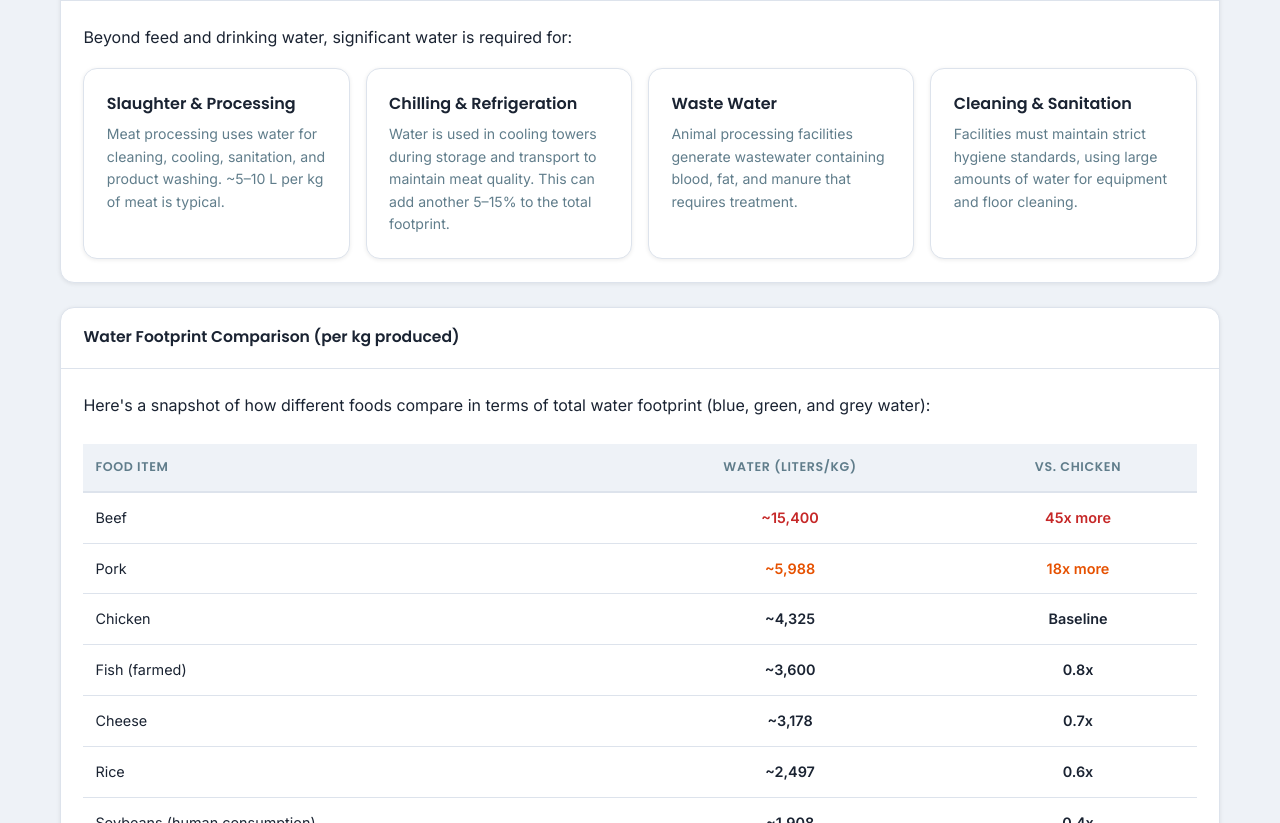
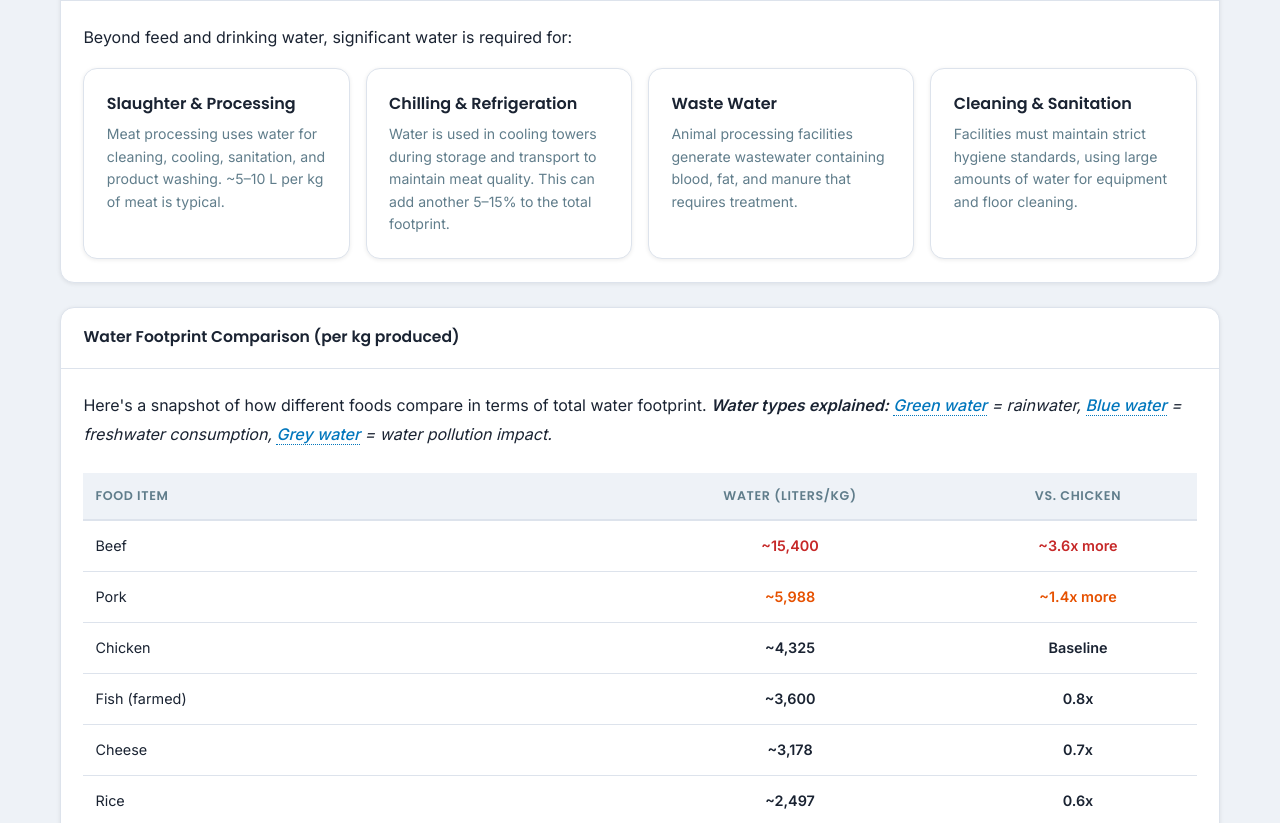
Before and after one commit to Zach-A-Moore/HON-project, a plain HTML site: page meat-water.html in a window 1280 px wide. Shown: the part 1715-2538 px from the top of the page. Drawn offline with Linux system fonts and the light colour scheme.

Commit message:
meat change
Co-authored-by: Copilot <copilot@github.com>

```diff
--- a/css/style.css
+++ b/css/style.css
@@ -814,6 +814,19 @@ td:last-child { white-space: nowrap; }
   margin: 1.5rem 0;
 }
 
+/* ── Tooltips ───────────────────────────────────────────────── */
+span[title] {
+  border-bottom: 1px dotted var(--secondary);
+  cursor: help;
+  transition: all var(--transition);
+  font-weight: 500;
+  color: var(--secondary);
+}
+span[title]:hover {
+  background: linear-gradient(120deg, rgba(2, 119, 189, 0.05), rgba(41, 182, 246, 0.05));
+  border-bottom: 1px dotted var(--secondary);
+}
+
 /* ── Footer ─────────────────────────────────────────────────── */
 footer {
   text-align: center;
--- a/meat-water.html
+++ b/meat-water.html
@@ -86,7 +86,7 @@
       </p>
       <ul style="margin-left:2rem;margin-bottom:1rem;line-height:1.8">
         <li><strong>7,600 kg of feed</strong> over its lifetime</li>
-        <li><strong>140,000 L of water</strong> just to grow that feed (green + blue water)</li>
+        <li><strong>140,000 L of water</strong> just to grow that feed (<span title="Rainwater and freshwater consumption">green + blue water</span>)</li>
         <li><strong>Plus direct water intake</strong> for the cow to drink (~200 L per day)</li>
         <li><strong>Plus water for processing</strong> (cleaning, cooling, transport)</li>
       </ul>
@@ -180,7 +180,7 @@
     </div>
     <div class="card-body">
       <p style="margin-bottom:1.5rem;line-height:1.8">
-        Here's a snapshot of how different foods compare in terms of total water footprint (blue, green, and grey water):
+        Here's a snapshot of how different foods compare in terms of total water footprint. <em><strong>Water types explained:</strong> <span title="Rainwater stored in soil used by plants. Makes up the majority of most crops' footprint.">Green water</span> = rainwater, <span title="Surface and groundwater from rivers, lakes, or aquifers that is consumed.">Blue water</span> = freshwater consumption, <span title="Fresh water needed to dilute pollutants to safe levels.">Grey water</span> = water pollution impact.</em>
       </p>
 
       <table style="width:100%;border-collapse:collapse;font-size:0.95rem;line-height:1.8">
@@ -195,12 +195,12 @@
           <tr style="border-bottom:1px solid var(--border)">
             <td style="padding:0.75rem">Beef</td>
             <td style="padding:0.75rem;text-align:center;font-weight:600;color:var(--danger)">~15,400</td>
-            <td style="padding:0.75rem;text-align:center;font-weight:600;color:var(--danger)">45x more</td>
+            <td style="padding:0.75rem;text-align:center;font-weight:600;color:var(--danger)">~3.6x more</td>
           </tr>
           <tr style="border-bottom:1px solid var(--border)">
             <td style="padding:0.75rem">Pork</td>
             <td style="padding:0.75rem;text-align:center;font-weight:600;color:#E65100">~5,988</td>
-            <td style="padding:0.75rem;text-align:center;font-weight:600;color:#E65100">18x more</td>
+            <td style="padding:0.75rem;text-align:center;font-weight:600;color:#E65100">~1.4x more</td>
           </tr>
           <tr style="border-bottom:1px solid var(--border)">
             <td style="padding:0.75rem">Chicken</td>
```
